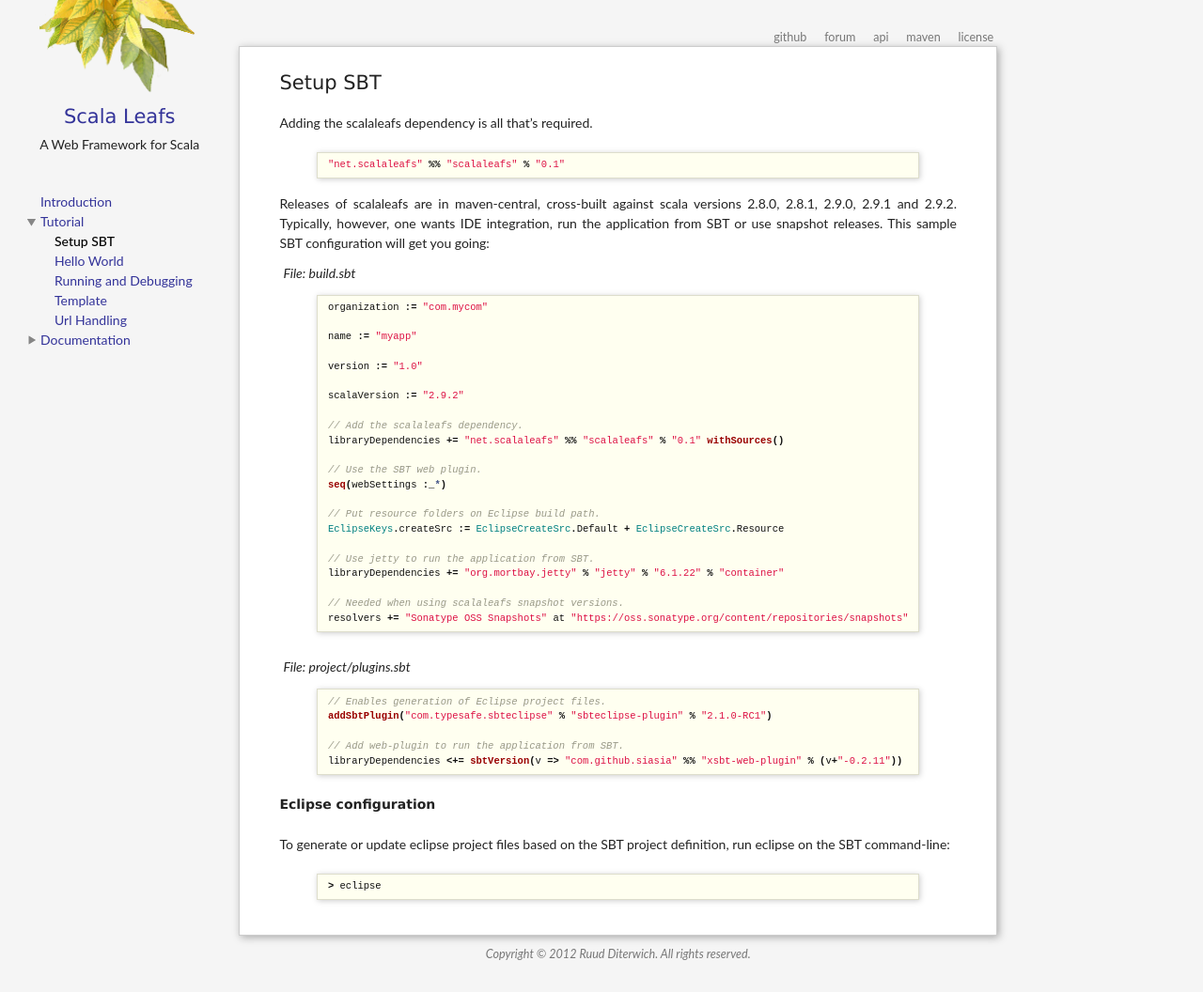
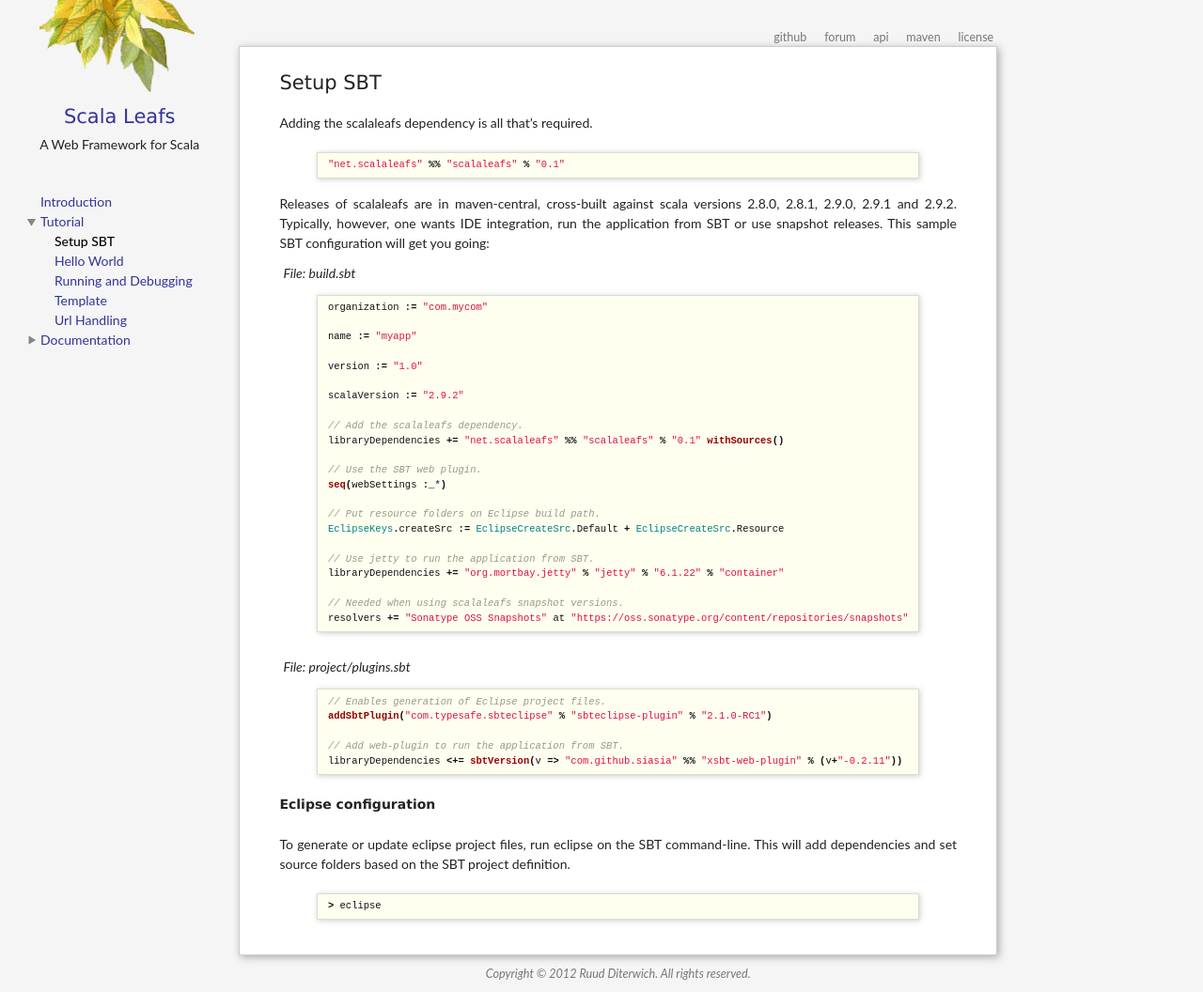
Before and after one commit to scalastuff/scalaleafs, a Jekyll site: the page built from setup-sbt.md, in a window 1280 px wide. Shown: the whole page at 94% size. Built offline with Jekyll 4.4.1, drawn with Linux system fonts in a browser that asks for light colours; before the commit the page ends 1035 px from its top, so only the background shows below that.

Commit message:
Updated setup-sbt.md

```diff
--- a/setup-sbt.md
+++ b/setup-sbt.md
@@ -49,7 +49,7 @@ libraryDependencies <+= sbtVersion(v => "com.github.siasia" %% "xsbt-web-plugin"
 
 ## Eclipse configuration
 
-To generate or update eclipse project files based on the SBT project definition, run eclipse on the SBT command-line:
+To generate or update eclipse project files, run eclipse on the SBT command-line. This will add dependencies and set source folders based on the SBT project definition.
 
 {% highlight scala %}
 > eclipse
```
